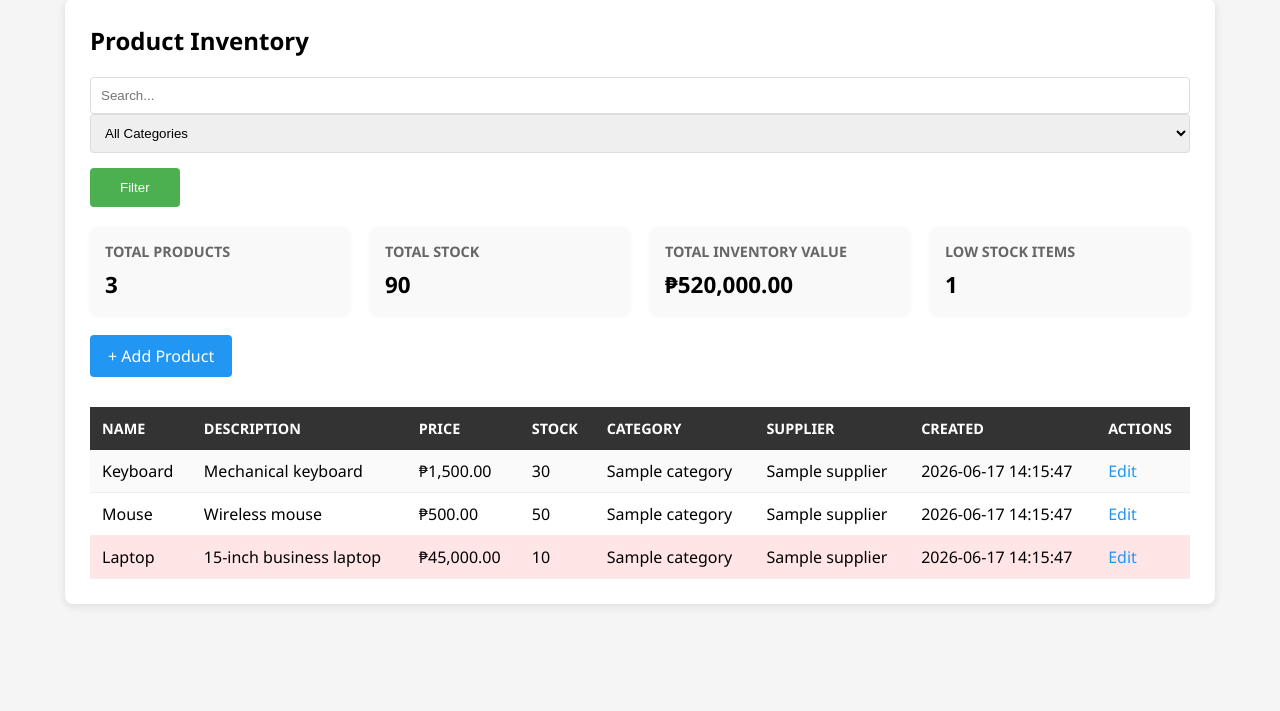
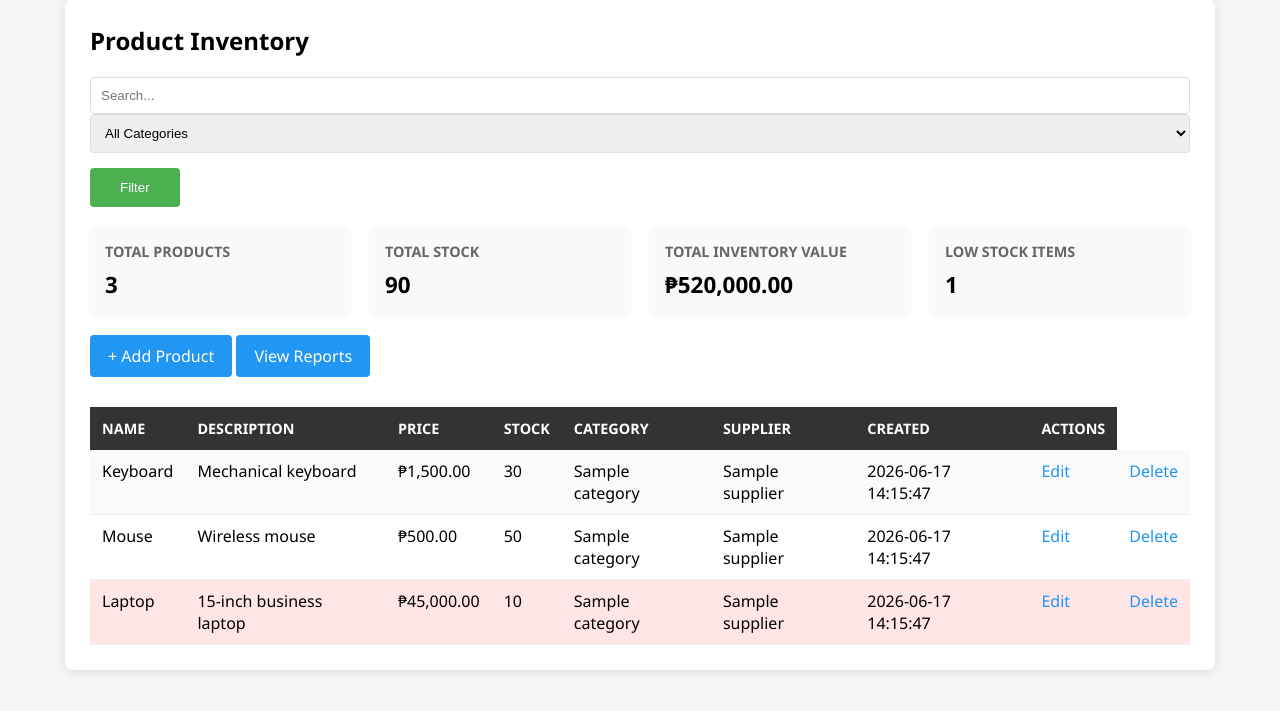
Before and after one commit to angeloalindayo151306-blip/im102_lab2, a PHP site: page / in a window 1280 px wide. Shown: the part 21-732 px from the top of the page. Run offline with PHP 8.4, Linux system fonts and the light colour scheme; data comes from the database, SQL or seed files in the repository; tables that the repository leaves empty or names only in its code hold one stand-in row (values such as "Sample post").

Commit message:
Add link to view reports in inventory system
Added a link to view reports in the inventory system.

```diff
--- a/index.php
+++ b/index.php
@@ -33,7 +33,6 @@ $sql .= " ORDER BY p.id DESC";
 
 $result = $conn->query($sql);
 
-/* ================= STATS ================= */
 
 $stats_sql = "SELECT
  COUNT(*) AS total_products,
@@ -56,6 +55,8 @@ if (!empty($category)) {
 $stats = $conn->query($stats_sql)->fetch_assoc();
 
 $categories = $conn->query("SELECT DISTINCT name FROM categories ORDER BY name");
+
+
 ?>
 
 <!DOCTYPE html>
@@ -110,6 +111,7 @@ $categories = $conn->query("SELECT DISTINCT name FROM categories ORDER BY name")
 </div>
 
 <a href="add.php" class="add-btn">+ Add Product</a>
+<a href="report.php" class="add-btn">View Reports</a>
 
 <table>
 <tr>
@@ -138,6 +140,7 @@ echo "<tr class='$lowStockClass'>
 <td>{$row['supplier']}</td>
 <td>{$row['created_at']}</td>
 <td><a href='edit.php?id={$row['id']}'>Edit</a></td>
+<td><a href='delete.php?id={$row['id']}' onclick=\"return confirm('Are you sure?')\">Delete</a></td>
 </tr>";
 }
 } else {
```
